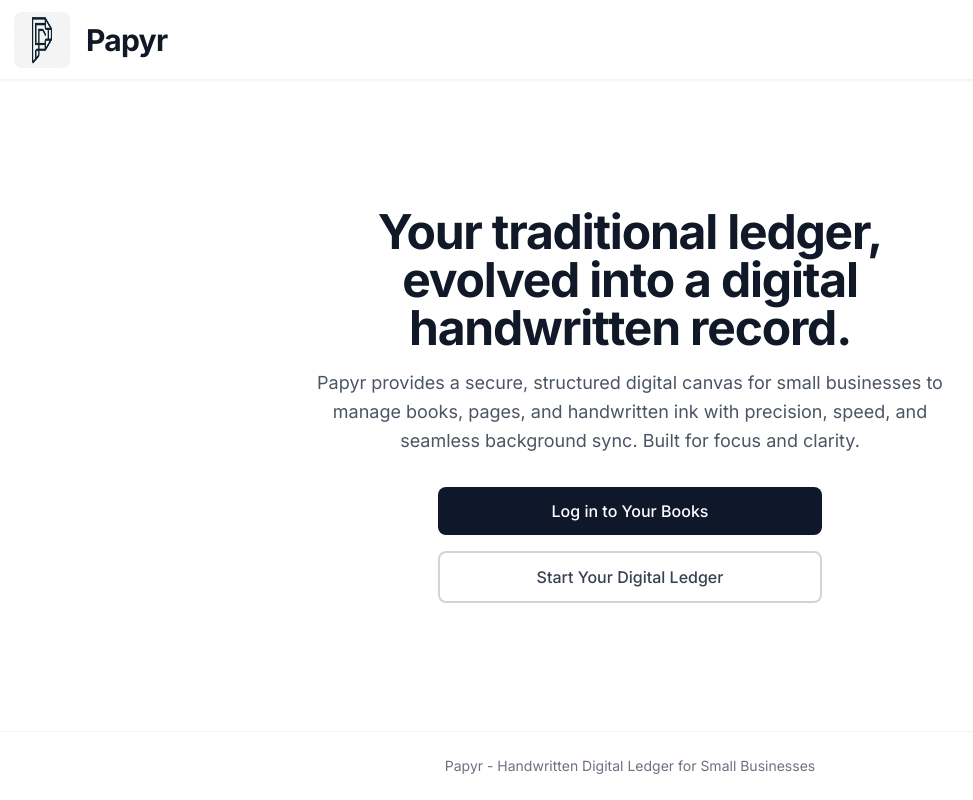
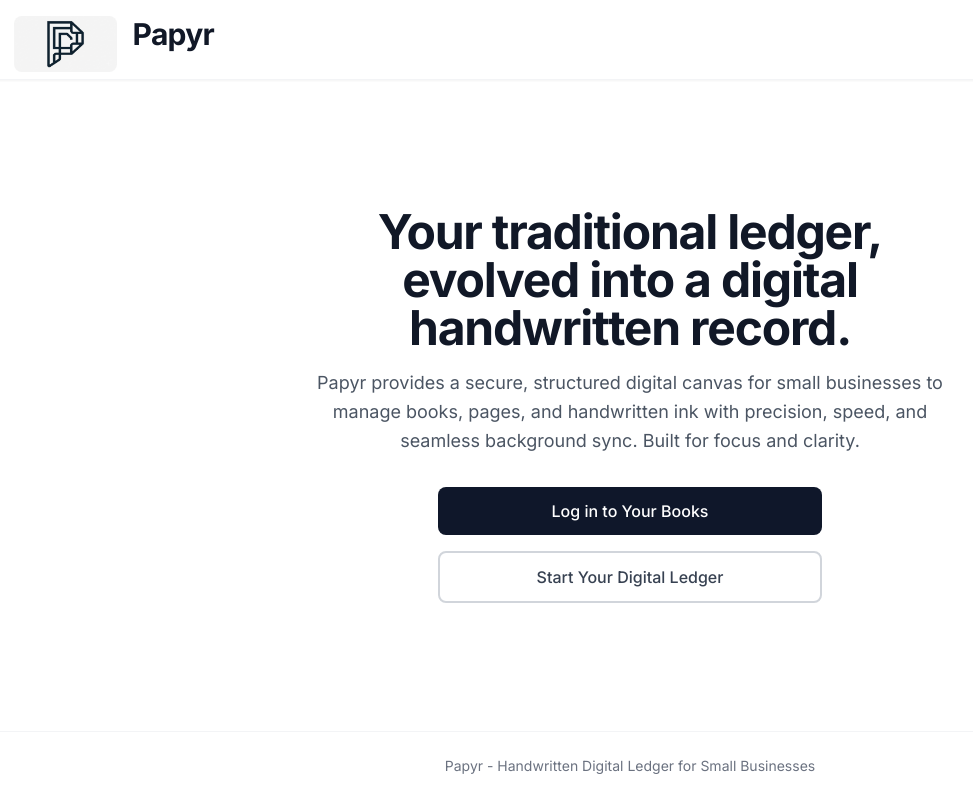
Before and after one commit to Quayyum-a/Papyr, a Next.js app in the folder Papyr/: page / in a window 1280 px wide. Shown: the whole page, without its empty margins (10-983 px from the left). Built offline with nearby package versions, Linux system fonts and the light colour scheme; no server answers.

Commit message:
style(landing): update logo image sizing and header alignment

```diff
--- a/Papyr/src/app/page.tsx
+++ b/Papyr/src/app/page.tsx
@@ -30,13 +30,14 @@ export default function LandingPage() {
 
   return (
     <div className="min-h-screen bg-white flex flex-col">
-      <header className="fixed top-0 left-0 right-0 z-50 bg-white shadow-sm px-6 py-4 flex items-center gap-4 border-b border-gray-100 h-16 sm:h-20">
+      <header className="fixed top-0 left-0 right-0 z-50 bg-white shadow-sm px-6 py-4 flex items-stretch gap-4 border-b border-gray-100 h-16 sm:h-20">
         <Image
           src="/favicon.png"
           alt="Papyr Logo"
           width={56}
           height={56}
-          className="rounded-lg w-12 h-12 sm:w-14 sm:h-14 flex-shrink-0"
+          className="rounded-lg h-12 sm:h-14 flex-shrink-0"
+          style={{ width: 'auto' }}
         />
         <h1 className="text-2xl sm:text-3xl font-bold text-gray-900 tracking-tight">Papyr</h1>
       </header>
```
